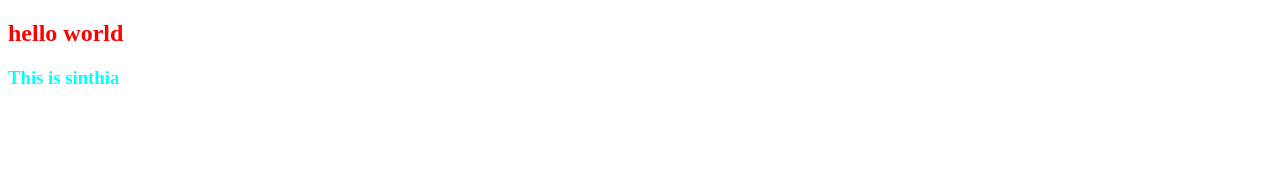
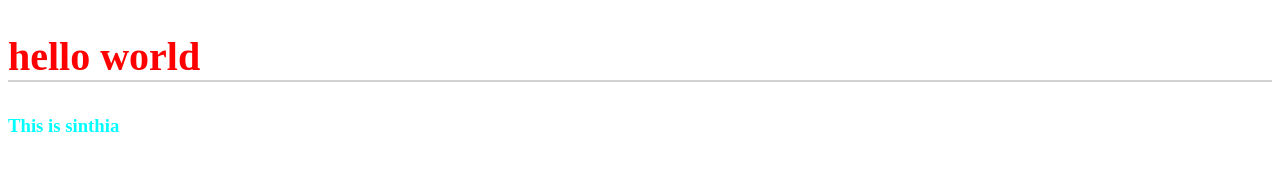
Before and after one commit to sinthiaakter12/practice_3-_css, a plain HTML site: page Index.html in a window 1280 px wide. Drawn offline with Linux system fonts and the light colour scheme.

Commit message:
new added

```diff
--- a/Index.html
+++ b/Index.html
@@ -7,10 +7,9 @@
     <style>
         h2{
             color: red;
+            font-size: 40px;
+            border-bottom: 2px solid lightgray;
         }
-
-    </style>
-    <style>
         h3{
             color: aqua;
         }
```
